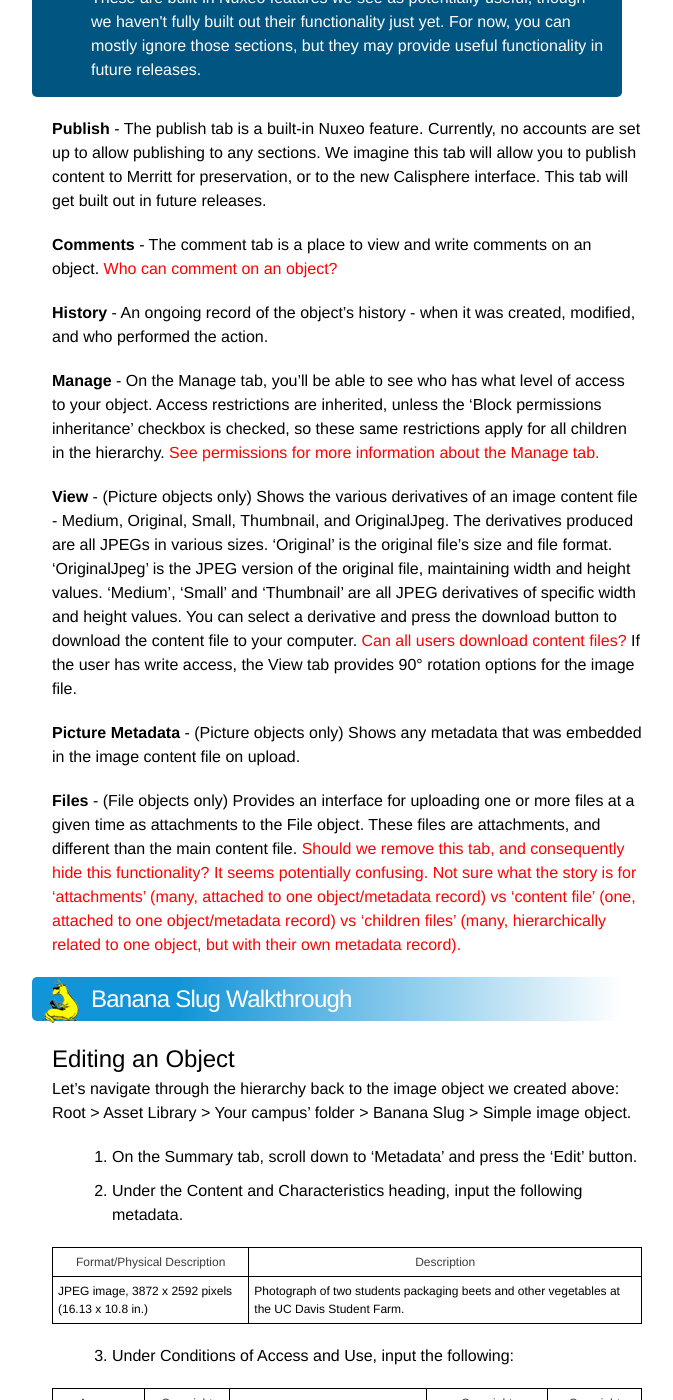
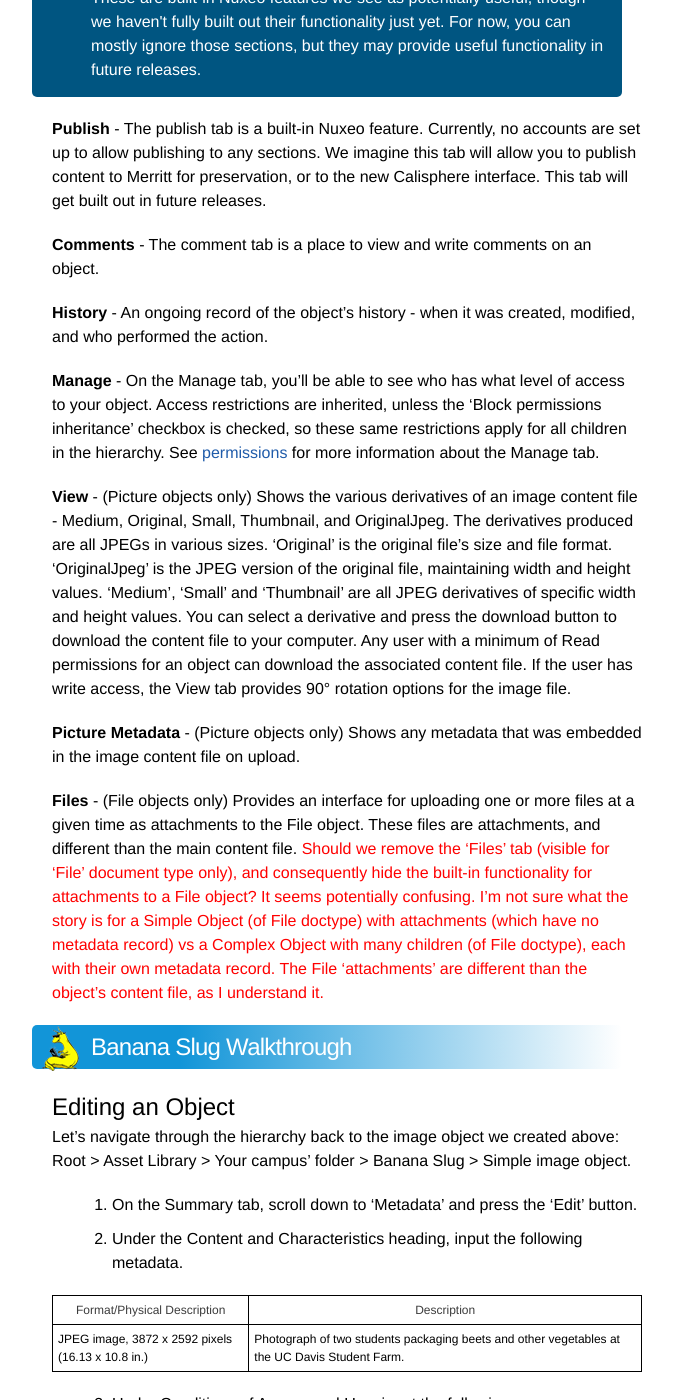
Before and after one commit to ucldc/ucldc-docs, a Jekyll site: the page built from docs/dams/edit-objects.md, in a window 1280 px wide and 1400 px high, scrolled down 575 px. Shown: the whole window, without its empty margins (188-861 px from the left). Built offline with Jekyll 4.4.1, drawn with Linux system fonts in a browser that asks for light colours; nearby versions of some CDN libraries.

```diff
--- a/docs/dams/edit-objects.md
+++ b/docs/dams/edit-objects.md
@@ -10,31 +10,23 @@ permalink: /edit-objects/
 
 Once an object is created, if you have read/write access to the object, you should see the following tabs: Summary, Publish, Comments, History, and Manage. You may also see the View and Picture Metadata tabs (if looking at a Picture object) or the Files tab (if looking at a File object).
 
-<!---
-TODO: screenshot
---->
-
 **Summary** - View a representation of the uploaded content file, create child objects, view and edit object-level metadata. The Summary tab also includes process metadata such as relevant dates (created and modified), users (creator, last contributor, and a list of all contributors), and tags. Currently, all registered users have read access to all the objects in the DAMS. Only registered users from a particular campus will see edit buttons to modify the metadata, though.
 
 <div class="note">The State and Workflow Process are also included on the Summary tab. These are built-in Nuxeo features we see as potentially useful, though we haven't fully built out their functionality just yet. For now, you can mostly ignore those sections, but they may provide useful functionality in future releases.</div>
 
 **Publish** - The publish tab is a built-in Nuxeo feature. Currently, no accounts are set up to allow publishing to any sections. We imagine this tab will allow you to publish content to Merritt for preservation, or to the new Calisphere interface. This tab will get built out in future releases.
 
-**Comments** - The comment tab is a place to view and write comments on an object. <span style="color: red">Who can comment on an object?</span>
+**Comments** - The comment tab is a place to view and write comments on an object.
 
 **History** - An ongoing record of the object's history - when it was created, modified, and who performed the action.
 
-**Manage** - On the Manage tab, you'll be able to see who has what level of access to your object. Access restrictions are inherited, unless the 'Block permissions inheritance' checkbox is checked, so these same restrictions apply for all children in the hierarchy. <span style="color: red">See permissions for more information about the Manage tab.</span>
+**Manage** - On the Manage tab, you'll be able to see who has what level of access to your object. Access restrictions are inherited, unless the 'Block permissions inheritance' checkbox is checked, so these same restrictions apply for all children in the hierarchy. See [permissions]() for more information about the Manage tab.
 
-<!---
-TODO: put together information about how permissions work.
---->
-
-**View** - (Picture objects only) Shows the various derivatives of an image content file - Medium, Original, Small, Thumbnail, and OriginalJpeg. The derivatives produced are all JPEGs in various sizes. 'Original' is the original file's size and file format. 'OriginalJpeg' is the JPEG version of the original file, maintaining width and height values. 'Medium', 'Small' and 'Thumbnail' are all JPEG derivatives of specific width and height values. You can select a derivative and press the download button to download the content file to your computer. <span style="color: red">Can all users download content files?</span> If the user has write access, the View tab provides 90° rotation options for the image file.
+**View** - (Picture objects only) Shows the various derivatives of an image content file - Medium, Original, Small, Thumbnail, and OriginalJpeg. The derivatives produced are all JPEGs in various sizes. 'Original' is the original file's size and file format. 'OriginalJpeg' is the JPEG version of the original file, maintaining width and height values. 'Medium', 'Small' and 'Thumbnail' are all JPEG derivatives of specific width and height values. You can select a derivative and press the download button to download the content file to your computer. Any user with a minimum of Read permissions for an object can download the associated content file. If the user has write access, the View tab provides 90° rotation options for the image file.
 
 **Picture Metadata** - (Picture objects only) Shows any metadata that was embedded in the image content file on upload.
 
-**Files** - (File objects only) Provides an interface for uploading one or more files at a given time as attachments to the File object. These files are attachments, and different than the main content file. <span style="color: red">Should we remove this tab, and consequently hide this functionality? It seems potentially confusing. Not sure what the story is for 'attachments' (many, attached to one object/metadata record) vs 'content file' (one, attached to one object/metadata record) vs 'children files' (many, hierarchically related to one object, but with their own metadata record).</span>
+**Files** - (File objects only) Provides an interface for uploading one or more files at a given time as attachments to the File object. These files are attachments, and different than the main content file. <span style="color: red">Should we remove the 'Files' tab (visible for 'File' document type only), and consequently hide the built-in functionality for attachments to a File object? It seems potentially confusing. I'm not sure what the story is for a Simple Object (of File doctype) with attachments (which have no metadata record) vs a Complex Object with many children (of File doctype), each with their own metadata record. The File 'attachments' are different than the object's content file, as I understand it. </span>
 
 <div class="walkthrough">Banana Slug Walkthrough</div>
 
```
Also changed, not shown: _includes/footer.html (+10 -1 lines), docs/dams/complex-objects.md (+0 -7 lines), docs/dams/create-objects.md (+4 -7 lines), docs/dams/organization.md (+2 -7 lines), images/2_UCOP-folder.png (added), images/3_simple-object.png (added).
